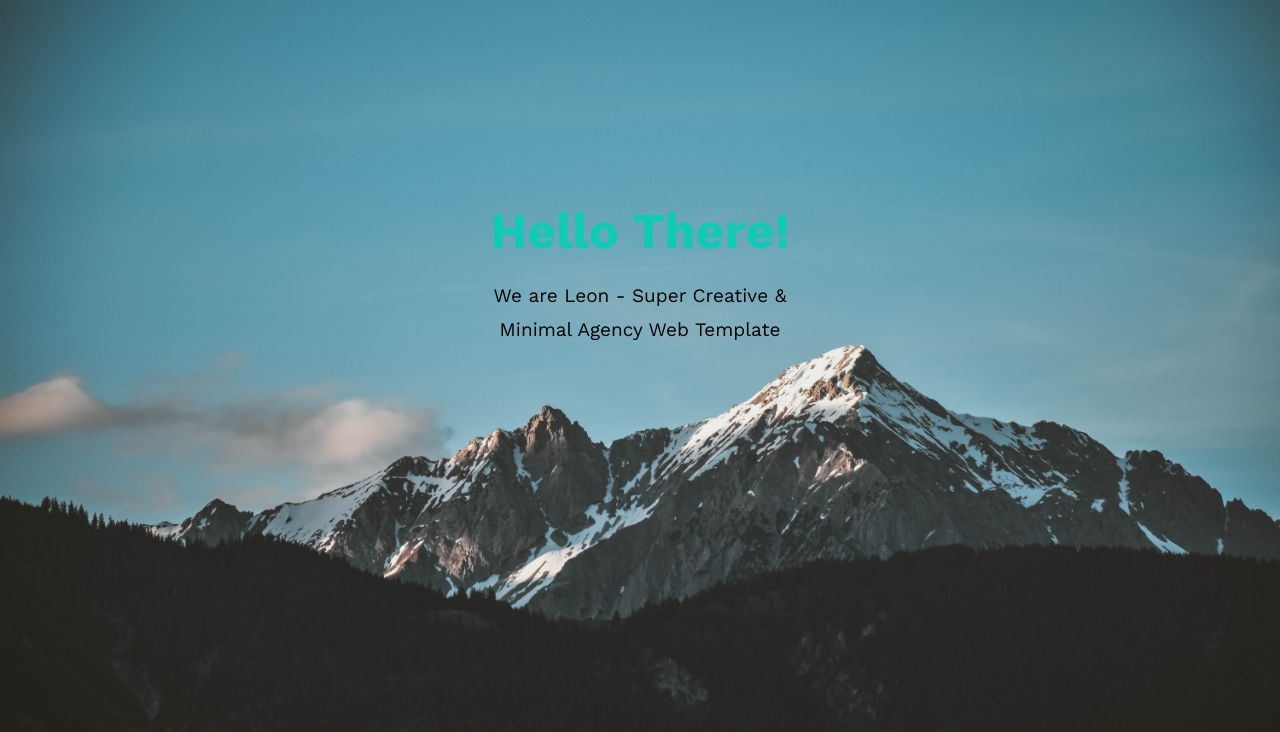
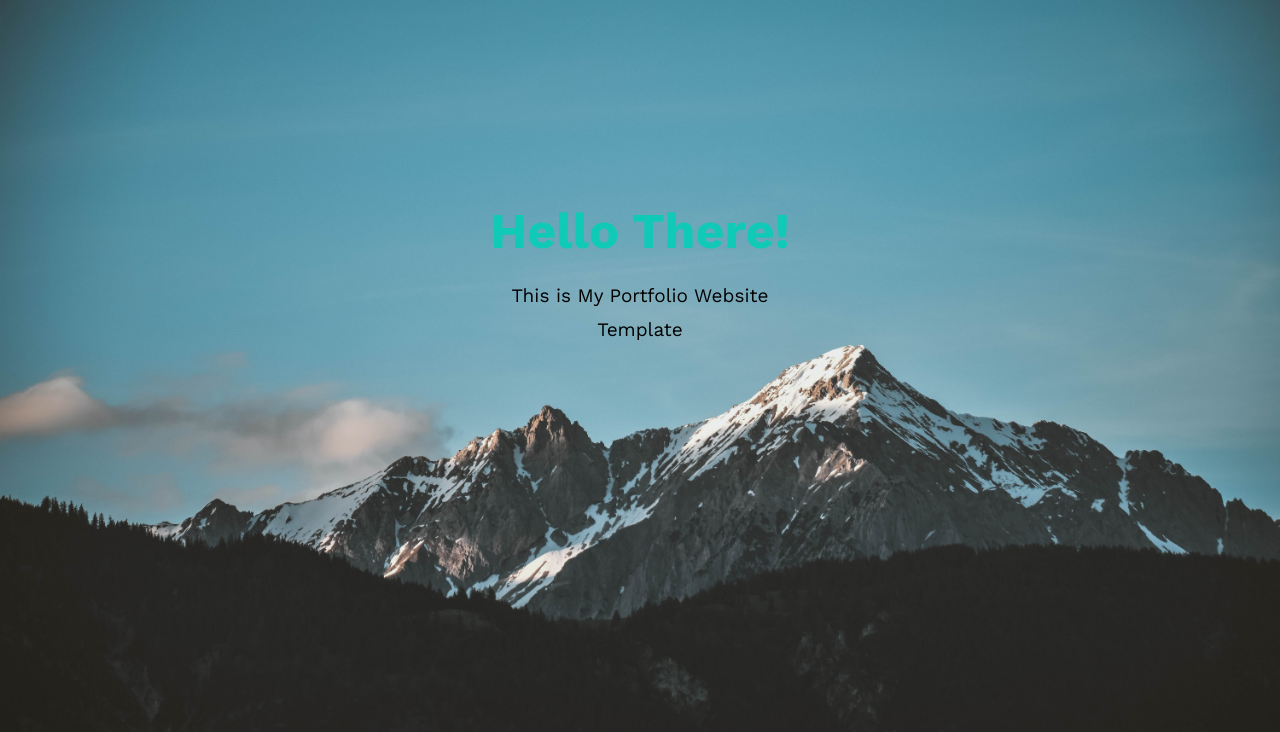
Before and after one commit to mohamednagy54/My-Portfolio, a plain HTML site: page index.html in a window 1280 px wide. Shown: the part 68-800 px from the top of the page. Drawn offline with nearby package versions, Linux system fonts and the light colour scheme.

Commit message:
Update index.html

```diff
--- a/index.html
+++ b/index.html
@@ -49,8 +49,7 @@
     <div class="landing">
         <div class="intro-text">
             <h1>Hello There!</h1>
-            <p>We are Leon - Super Creative & Minimal
-                Agency Web Template </p>
+            <p>This is My Portfolio Website Template </p>
         </div>
     </div>
 
```
